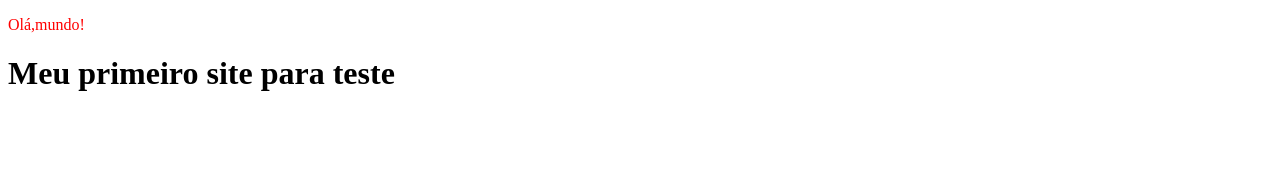
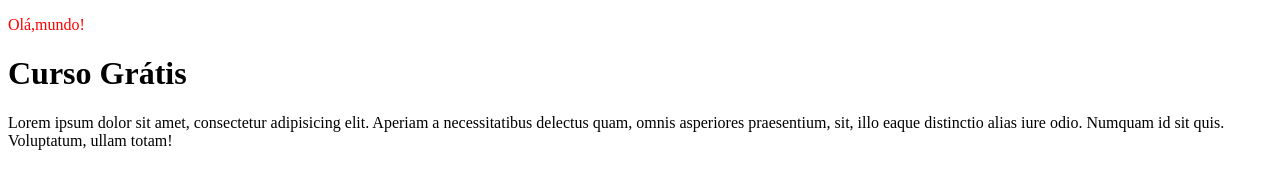
Before and after one commit to isabelacousseau/site1, a plain HTML site: page index.html in a window 1280 px wide. Drawn offline with Linux system fonts and the light colour scheme.

Commit message:
Começo do conteúdo

```diff
--- a/index.html
+++ b/index.html
@@ -3,12 +3,14 @@
 <head>
     <meta charset="UTF-8">
     <meta name="viewport" content="width=device-width, initial-scale=1.0">
-    <title>Document</title>
+    <title></title>
 </head>
 <body>
     <p style="color:red">Olá,mundo!</p>
 
-    <h1>Meu primeiro site para teste</h1>
+    <h1>Curso Grátis</h1>
+
+    <p>Lorem ipsum dolor sit amet, consectetur adipisicing elit. Aperiam a necessitatibus delectus quam, omnis asperiores praesentium, sit, illo eaque distinctio alias iure odio. Numquam id sit quis. Voluptatum, ullam totam!</p>
 
 </body>
 </html>
```
